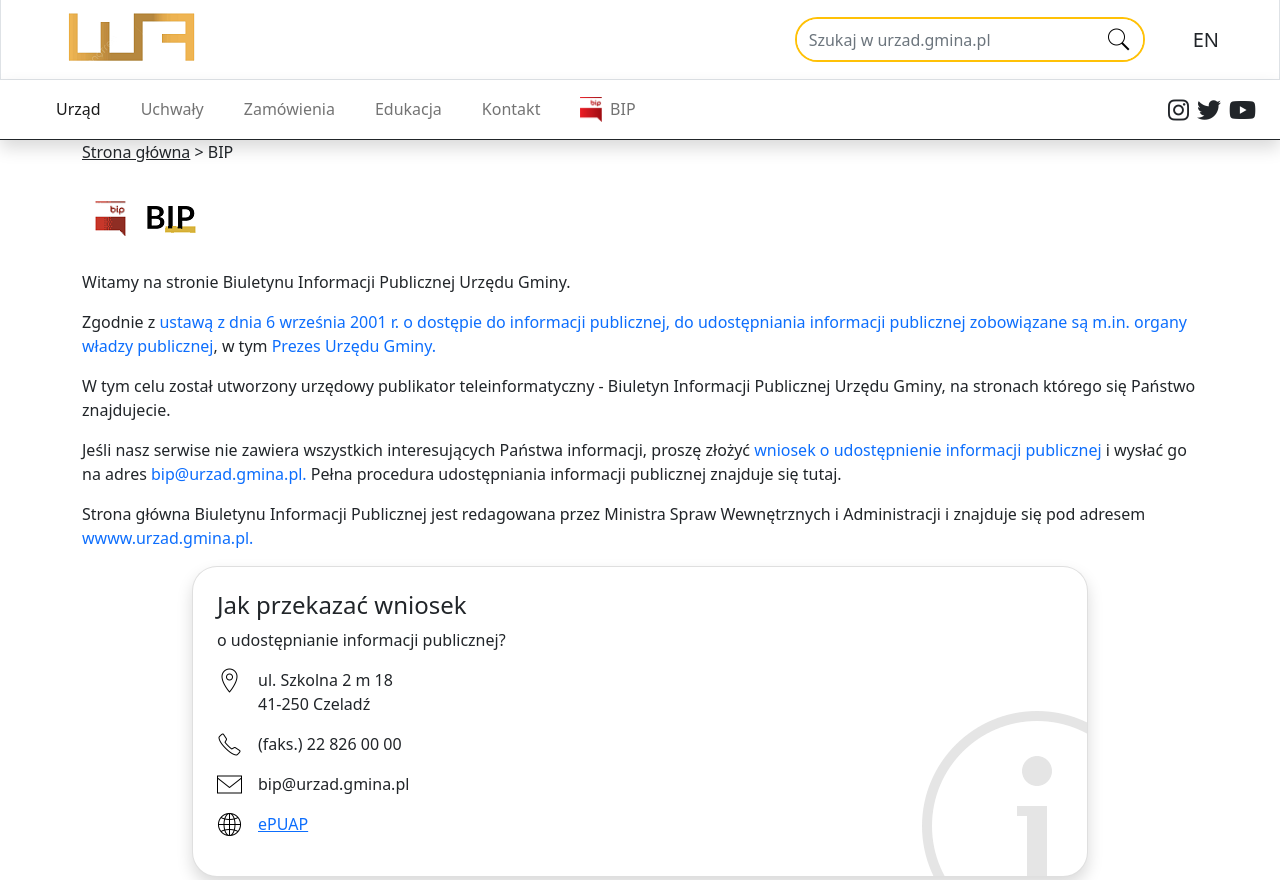
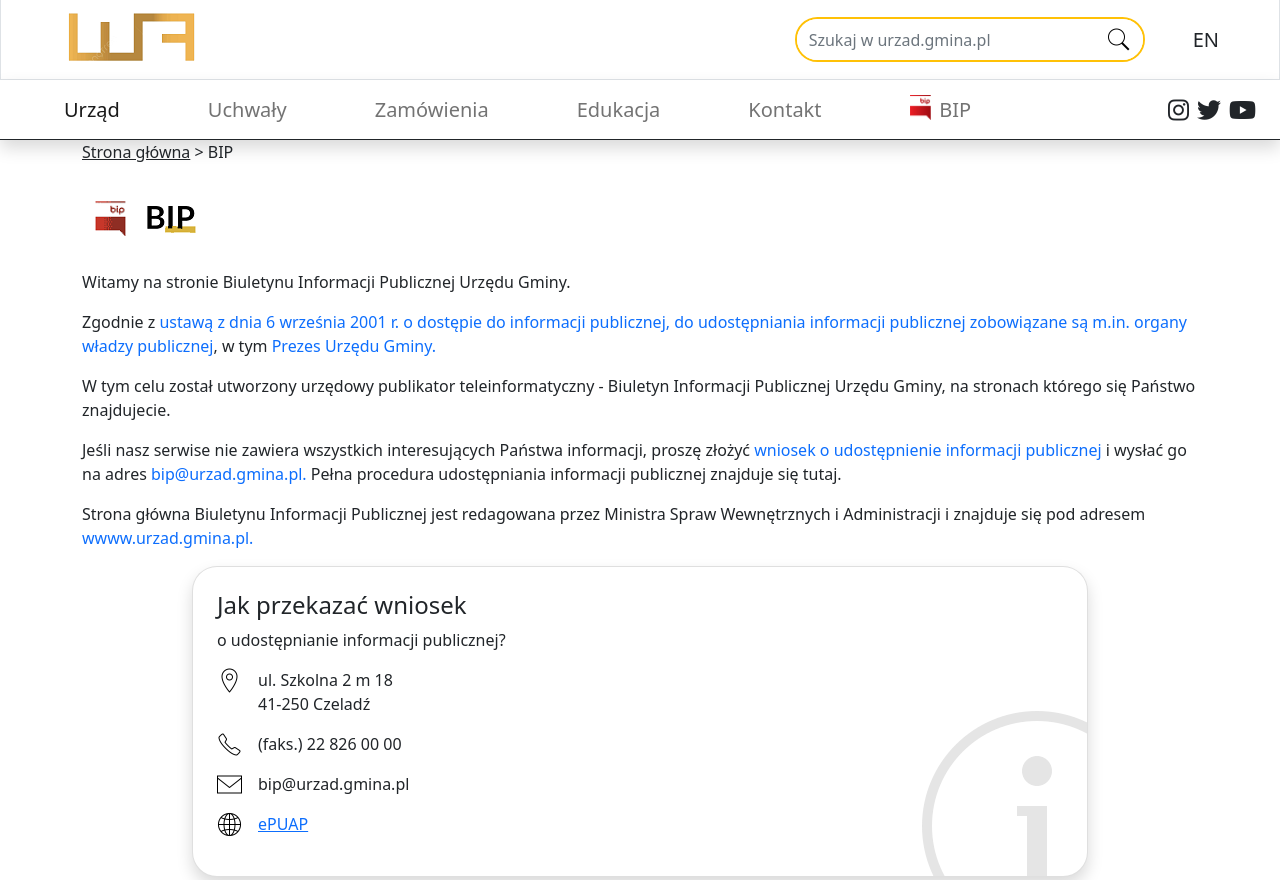
Before and after one commit to viionc/zadanie-na-cv, a plain HTML site: page index.html in a window 1280 px wide. Shown: the top 880 px of the page. Drawn offline with nearby package versions, Linux system fonts and the light colour scheme.

Commit message:
adjusted navbar

```diff
--- a/index.html
+++ b/index.html
@@ -39,7 +39,7 @@
                         <span class="navbar-toggler-icon"></span>
                     </button>
                     <div class="container collapse navbar-collapse" id="navbarSupportedContent">
-                        <div class="navbar-nav bg-body-light">
+                        <div class="navbar-nav bg-body-light fs-5 gap-5 ms-2">
                             <a class="nav-link active" aria-current="page" href="#">Urząd</a>
                             <a class="nav-link" href="#">Uchwały</a>
                             <a class="nav-link" href="#">Zamówienia</a>
```
